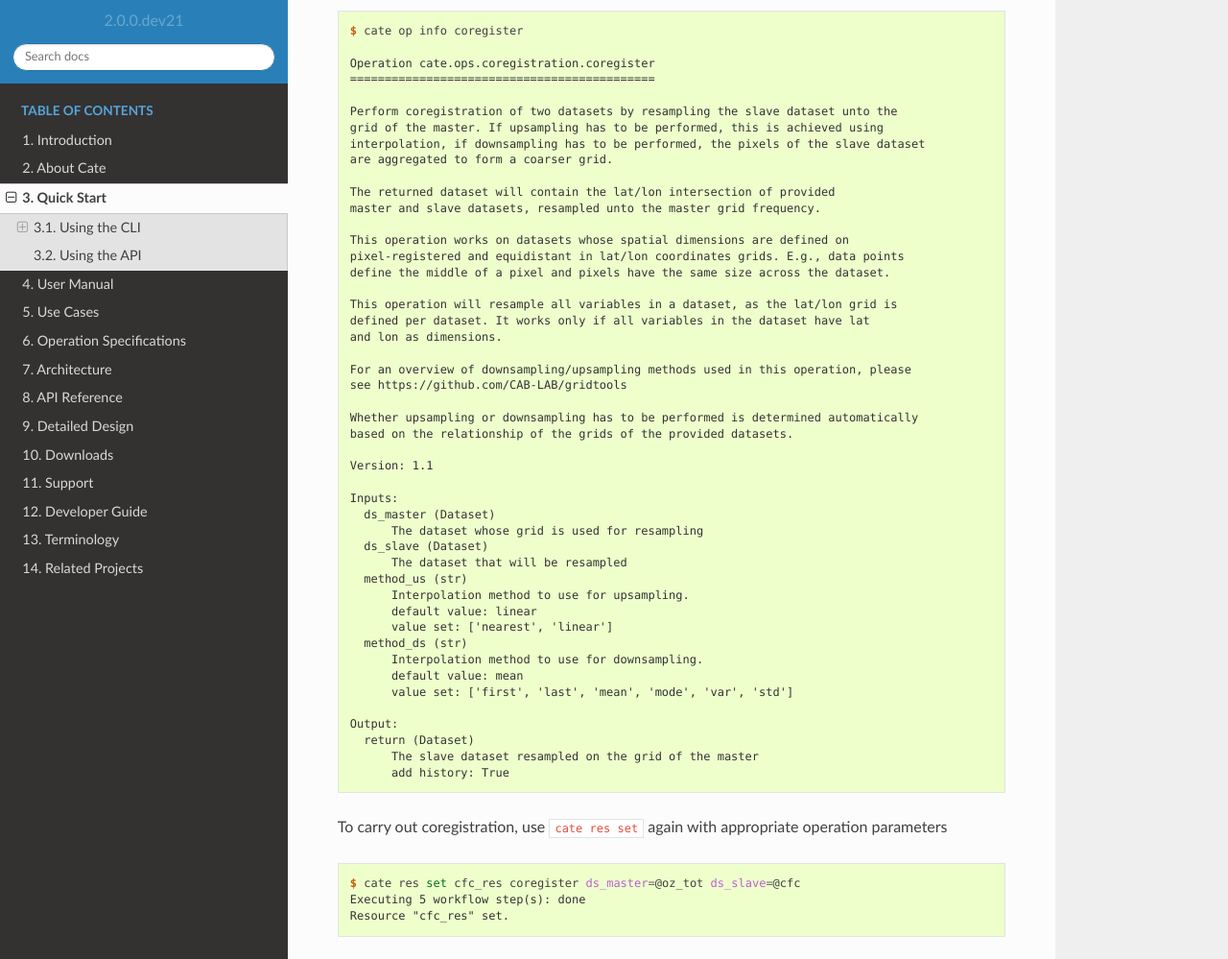
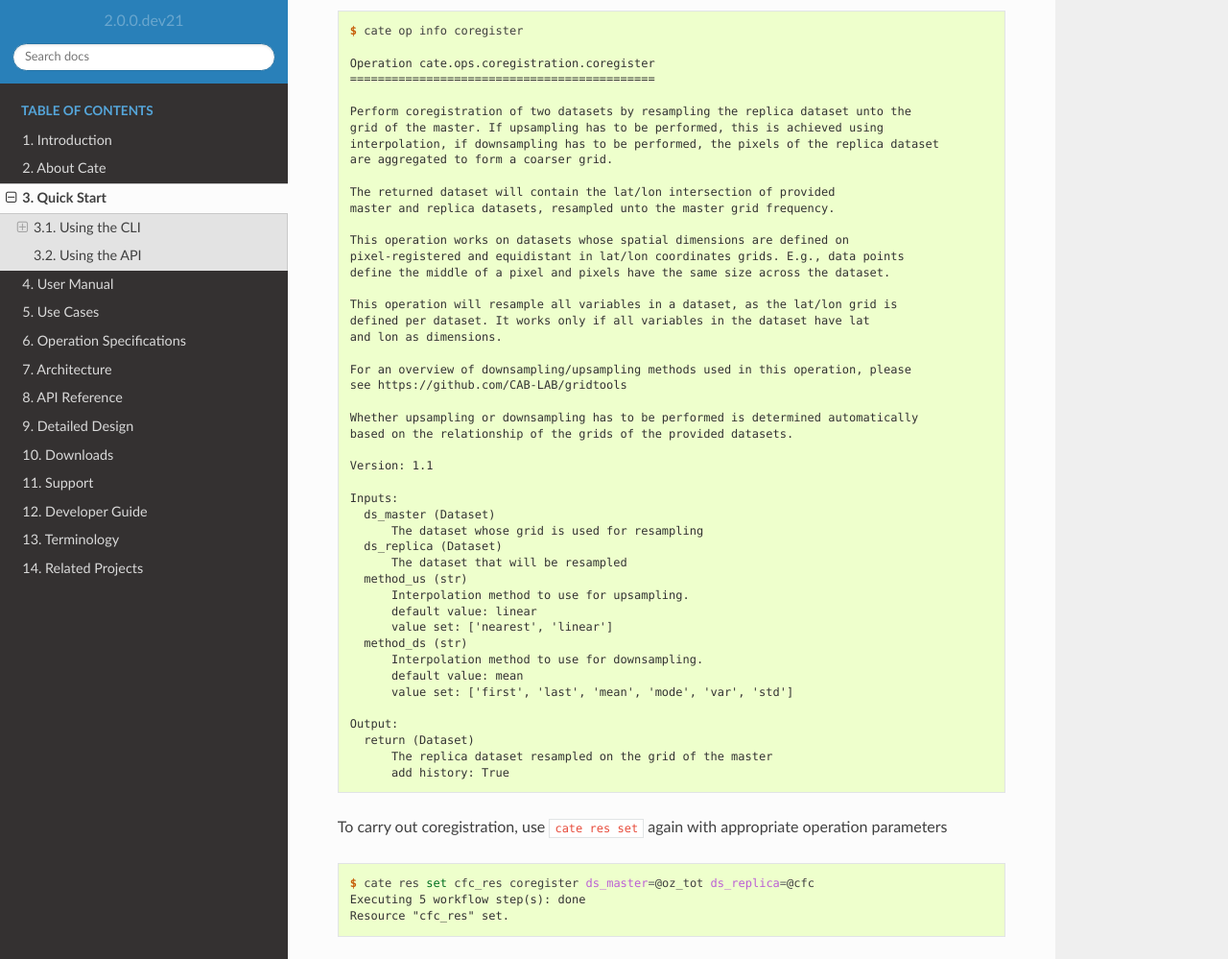
Before and after one commit to CCI-Tools/cate, a Sphinx documentation site: the page built from doc/source/quick_start.rst, in a window 1280 px wide and 1400 px high, scrolled down 3711 px. Shown: the part 151-1150 px from the top of the window at 96% size. Built offline with Sphinx 7.4.7 and the Read the Docs theme 2.0.0, drawn with Linux system fonts in a browser that asks for light colours.

Commit message:
Be more PC
s/slave/replica

```diff
--- a/doc/source/op_specs/geometric-adjustments/op_spec_category_geometric-adjustments.rst
+++ b/doc/source/op_specs/geometric-adjustments/op_spec_category_geometric-adjustments.rst
@@ -15,7 +15,7 @@ Operations
 
 
 :Operation name: Co-Registration
-:Operation description: interpolates spatial data of one dataset (slave) onto the coordinate system of another dataset (master)
+:Operation description: interpolates spatial data of one dataset (replica) onto the coordinate system of another dataset (master)
 
 ---------------------------------
 
--- a/doc/source/op_specs/geometric-adjustments/op_spec_coregistration.rst
+++ b/doc/source/op_specs/geometric-adjustments/op_spec_coregistration.rst
@@ -12,7 +12,7 @@ Operation
 :Operation name: Co-Registration
 .. :Algorithm name: *XXX*
 :Algorithm reference: `Wikipedia entry on image registration <https://en.wikipedia.org/wiki/Image_registration>`
-:Description: This Operation interpolates spatial data of one dataset (slave) onto the coordinate system of another dataset (master).
+:Description: This Operation interpolates spatial data of one dataset (replica) onto the coordinate system of another dataset (master).
 :Utilised in: :doc:`../uc_workflows/uc09_workflow`
 
 --------------------------
@@ -24,8 +24,8 @@ Options
 
 --------------------------
 
-:name: master-slave setting
-:description: which dataset tu use as master, which as slave
+:name: master-replica setting
+:description: which dataset tu use as master, which as replica
 
 --------------------------
 
--- a/doc/source/quick_start.rst
+++ b/doc/source/quick_start.rst
@@ -182,13 +182,13 @@ To find out more about a particular operation, use ``cate op info``
     Operation cate.ops.coregistration.coregister
     ============================================
 
-    Perform coregistration of two datasets by resampling the slave dataset unto the
+    Perform coregistration of two datasets by resampling the replica dataset unto the
     grid of the master. If upsampling has to be performed, this is achieved using
-    interpolation, if downsampling has to be performed, the pixels of the slave dataset
+    interpolation, if downsampling has to be performed, the pixels of the replica dataset
     are aggregated to form a coarser grid.
 
     The returned dataset will contain the lat/lon intersection of provided
-    master and slave datasets, resampled unto the master grid frequency.
+    master and replica datasets, resampled unto the master grid frequency.
 
     This operation works on datasets whose spatial dimensions are defined on
     pixel-registered and equidistant in lat/lon coordinates grids. E.g., data points
@@ -209,7 +209,7 @@ To find out more about a particular operation, use ``cate op info``
     Inputs:
       ds_master (Dataset)
           The dataset whose grid is used for resampling
-      ds_slave (Dataset)
+      ds_replica (Dataset)
           The dataset that will be resampled
       method_us (str)
           Interpolation method to use for upsampling.
@@ -222,14 +222,14 @@ To find out more about a particular operation, use ``cate op info``
 
     Output:
       return (Dataset)
-          The slave dataset resampled on the grid of the master
+          The replica dataset resampled on the grid of the master
           add history: True
 
 To carry out coregistration, use ``cate res set`` again with appropriate operation parameters
 
 .. code-block:: console
 
-    $ cate res set cfc_res coregister ds_master=@oz_tot ds_slave=@cfc
+    $ cate res set cfc_res coregister ds_master=@oz_tot ds_replica=@cfc
     Executing 5 workflow step(s): done
     Resource "cfc_res" set.
 
--- a/doc/source/workflows.rst
+++ b/doc/source/workflows.rst
@@ -96,7 +96,7 @@ This workflow reflects Use Case 9 and comprises 4 steps:
           "op": "cate.ops.coregistration.coregister",
           "inputs": {
             "ds_master": "ds_x_sub",
-            "ds_slave": "ds_y_sub"
+            "ds_replica": "ds_y_sub"
           }
         },
         {
```
Also changed, not shown: 4 other files.
